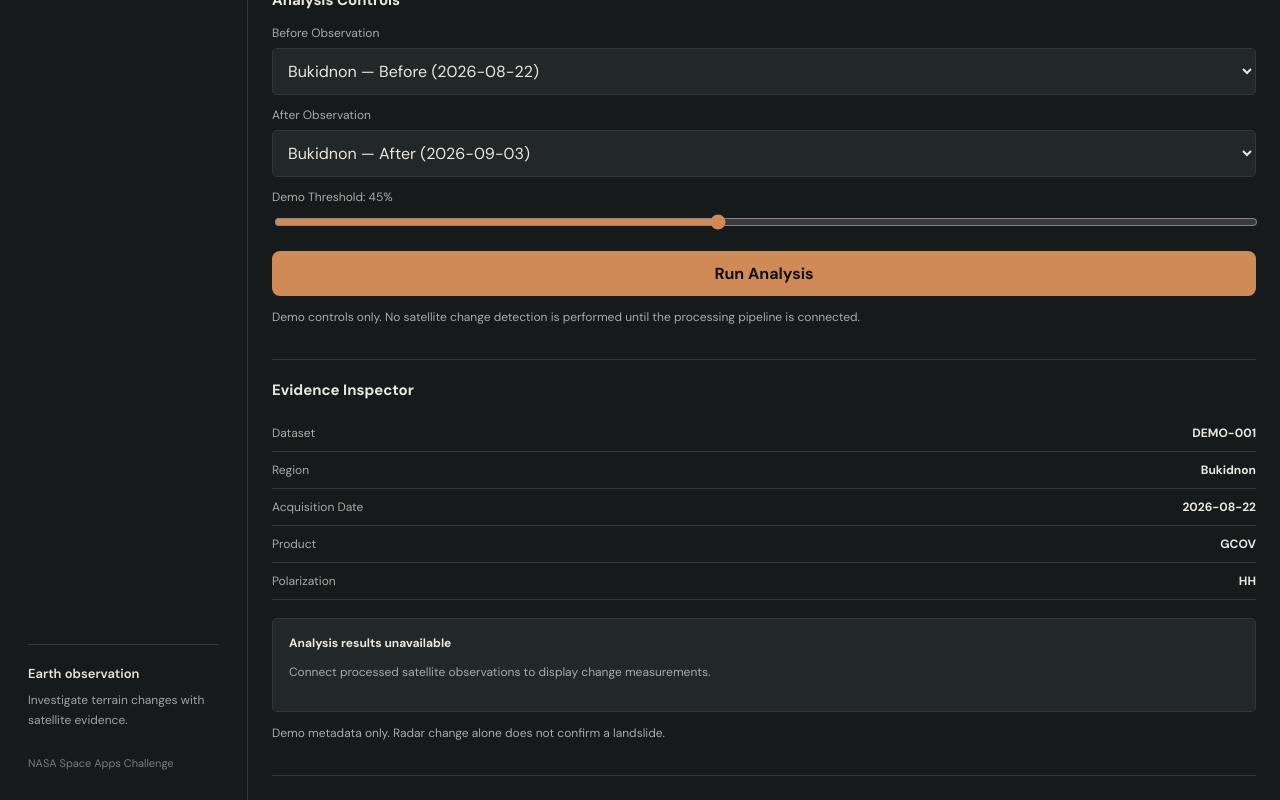
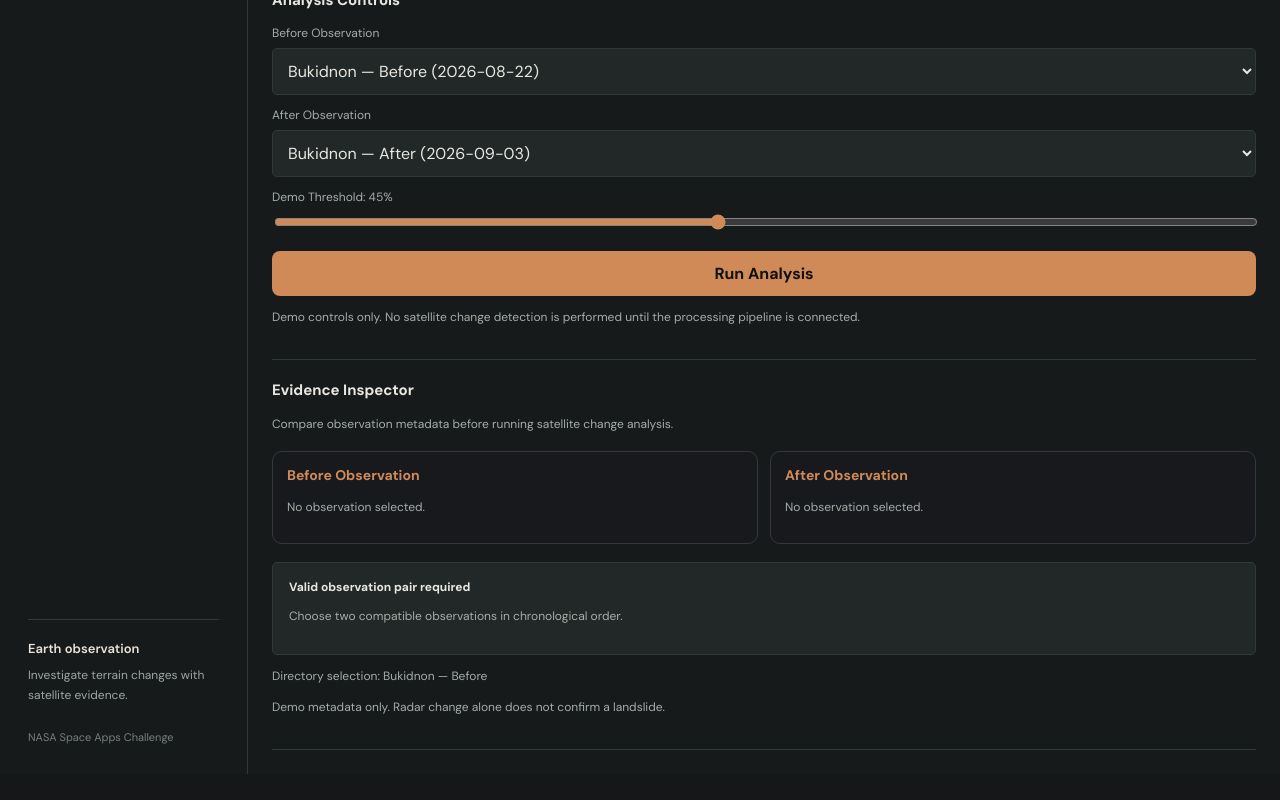
Before and after one commit to Michael-Andre-Novela/scarcast, a React (Vite) app in the folder frontend/: page /map in a window 1280 px wide. Shown: the part 1216-2016 px from the top of the page. After the commit the page ends 1990 px from the top, so only its background shows below. Built offline with nearby package versions, Linux system fonts and the light colour scheme.

Commit message:
feat: improve evidence inspector with observation comparison

```diff
--- a/frontend/src/features/map/components/DataPanel.css
+++ b/frontend/src/features/map/components/DataPanel.css
@@ -144,3 +144,46 @@
   opacity: 0.4;
   cursor: not-allowed;
 }
+
+
+/* Evidence Inspector */
+
+.evidence-comparison {
+  display: grid;
+  grid-template-columns: repeat(2, minmax(0, 1fr));
+  gap: 12px;
+  margin-top: 16px;
+  margin-bottom: 16px;
+}
+
+.evidence-card {
+  background: #17191d;
+  border: 1px solid #34383d;
+  border-radius: 10px;
+  padding: 14px;
+  min-width: 0;
+}
+
+.evidence-card h4 {
+  color: #d08a58;
+  font-size: 14px;
+  margin: 0 0 14px;
+}
+
+.evidence-card .metadata-row {
+  display: flex;
+  flex-direction: column;
+  align-items: flex-start;
+  gap: 4px;
+  margin-bottom: 12px;
+}
+
+.evidence-card .metadata-row strong {
+  overflow-wrap: anywhere;
+}
+
+@media (max-width: 520px) {
+  .evidence-comparison {
+    grid-template-columns: 1fr;
+  }
+}
--- a/frontend/src/features/map/components/EvidenceInspector.jsx
+++ b/frontend/src/features/map/components/EvidenceInspector.jsx
@@ -1,53 +1,103 @@
 
 export default function EvidenceInspector({
   selected,
+  beforeObservation,
+  afterObservation,
 }) {
-  if (!selected) {
-    return <p>Select an observation.</p>;
+  function ObservationDetails({ title, observation }) {
+    return (
+      <div className="evidence-card">
+        <h4>{title}</h4>
+
+        {!observation ? (
+          <p className="data-note">No observation selected.</p>
+        ) : (
+          <>
+            <div className="metadata-row">
+              <span>Dataset</span>
+              <strong>{observation.id}</strong>
+            </div>
+
+            <div className="metadata-row">
+              <span>Region</span>
+              <strong>{observation.region}</strong>
+            </div>
+
+            <div className="metadata-row">
+              <span>Date</span>
+              <strong>{observation.date}</strong>
+            </div>
+
+            <div className="metadata-row">
+              <span>Product</span>
+              <strong>{observation.product}</strong>
+            </div>
+
+            <div className="metadata-row">
+              <span>Polarization</span>
+              <strong>
+                {observation.polarization ?? "N/A"}
+              </strong>
+            </div>
+          </>
+        )}
+      </div>
+    );
   }
+
+  const pairValid =
+    beforeObservation &&
+    afterObservation &&
+    beforeObservation.id !== afterObservation.id &&
+    beforeObservation.date < afterObservation.date &&
+    beforeObservation.region === afterObservation.region &&
+    beforeObservation.product === afterObservation.product &&
+    beforeObservation.polarization === afterObservation.polarization;
 
   return (
     <section className="data-section">
       <h3>Evidence Inspector</h3>
 
-      <div className="metadata-row">
-        <span>Dataset</span>
-        <strong>{selected.id}</strong>
-      </div>
+      <p className="data-note">
+        Compare observation metadata before running
+        satellite change analysis.
+      </p>
 
-      <div className="metadata-row">
-        <span>Region</span>
-        <strong>{selected.region}</strong>
-      </div>
+      <div className="evidence-comparison">
+        <ObservationDetails
+          title="Before Observation"
+          observation={beforeObservation}
+        />
 
-      <div className="metadata-row">
-        <span>Acquisition Date</span>
-        <strong>{selected.date}</strong>
-      </div>
-
-      <div className="metadata-row">
-        <span>Product</span>
-        <strong>{selected.product}</strong>
-      </div>
-
-      <div className="metadata-row">
-        <span>Polarization</span>
-        <strong>
-          {selected.polarization ?? "N/A"}
-        </strong>
+        <ObservationDetails
+          title="After Observation"
+          observation={afterObservation}
+        />
       </div>
 
       <div className="analysis-placeholder">
-        <strong>Analysis results unavailable</strong>
+        <strong>
+          {pairValid
+            ? "Observation pair ready"
+            : "Valid observation pair required"}
+        </strong>
+
         <p>
-          Connect processed satellite observations
-          to display change measurements.
+          {pairValid
+            ? "The selected datasets are compatible. Change detection processing is not yet connected."
+            : "Choose two compatible observations in chronological order."}
         </p>
       </div>
 
+      {selected && (
+        <p className="data-note">
+          Directory selection: {selected.name}
+        </p>
+      )}
+
       <p className="data-note">
-        Demo metadata only. Radar change alone
-        does not confirm a landslide.
+        Demo metadata only. Radar change alone does
+        not confirm a landslide.
       </p>
     </section>
   );
```
